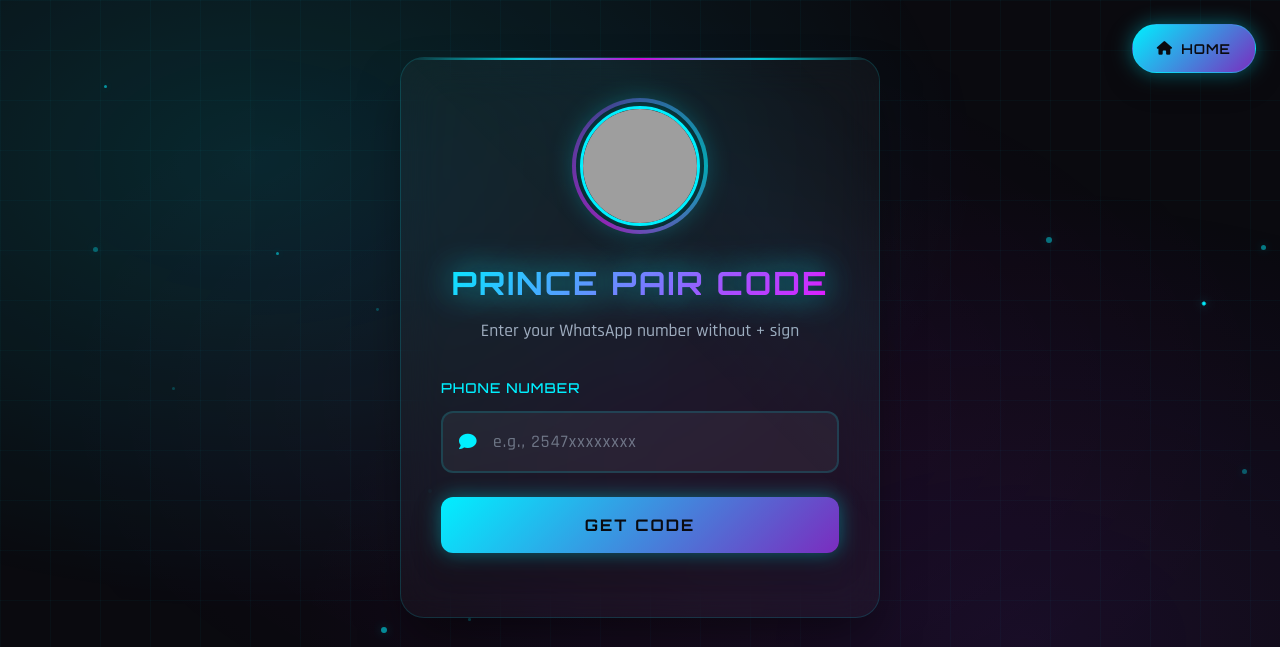
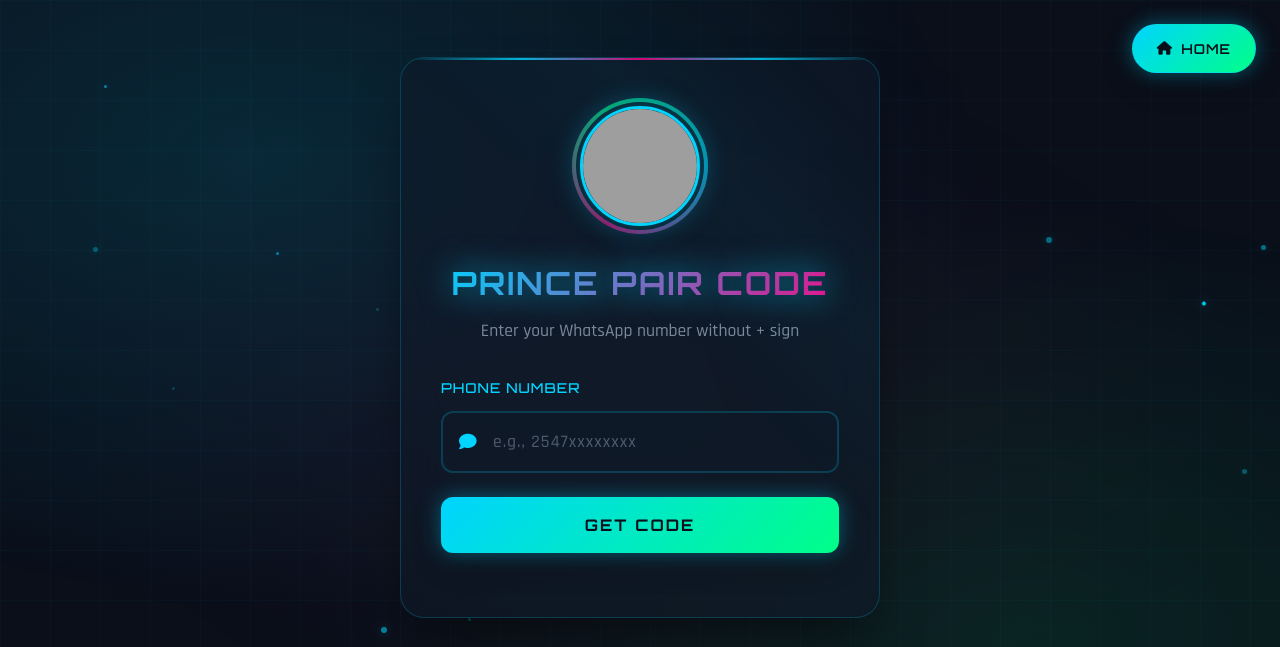
Before and after one commit to Princemaye/SESSIONS, a website: page public/pair.html in a window 1280 px wide. Shown: the top 647 px of the page. Drawn offline with nearby package versions, Linux system fonts and the light colour scheme; grey boxes are pictures that could not be loaded.

Commit message:
Update pair.html

```diff
--- a/public/pair.html
+++ b/public/pair.html
@@ -10,20 +10,20 @@
     <link href="https://fonts.googleapis.com/css2?family=Orbitron:wght@400;500;600;700;800;900&family=Rajdhani:wght@300;400;500;600;700&display=swap" rel="stylesheet">
     <style>
         :root {
-            --primary: #00f0ff;
-            --primary-glow: rgba(0, 240, 255, 0.4);
-            --secondary: #7b2cbf;
-            --accent: #ff00ff;
-            --accent-glow: rgba(255, 0, 255, 0.3);
-            --text: #ffffff;
-            --text-muted: #a0aec0;
-            --background: #0a0a0f;
-            --background-secondary: #12121a;
-            --card-bg: rgba(255, 255, 255, 0.03);
-            --card-border: rgba(0, 240, 255, 0.15);
-            --input-bg: rgba(255, 255, 255, 0.05);
+            --primary: #00d4ff;
+            --primary-glow: rgba(0, 212, 255, 0.4);
+            --secondary: #00ff88;
+            --accent: #ff0080;
+            --accent-glow: rgba(255, 0, 128, 0.3);
+            --text: #e8f4f8;
+            --text-muted: #7a8a9a;
+            --background: #0a0f1a;
+            --background-secondary: #060a12;
+            --card-bg: rgba(15, 25, 40, 0.6);
+            --card-border: rgba(0, 212, 255, 0.2);
+            --input-bg: rgba(15, 25, 40, 0.8);
             --success: #00ff88;
-            --error: #ff4757;
+            --error: #ff0080;
             --warning: #ffbe0b;
             --shadow: 0 25px 50px -12px rgba(0, 0, 0, 0.5);
             --transition: all 0.4s cubic-bezier(0.4, 0, 0.2, 1);
@@ -57,8 +57,8 @@
             width: 100%;
             height: 100%;
             background-image:
-                linear-gradient(rgba(0, 240, 255, 0.03) 1px, transparent 1px),
-                linear-gradient(90deg, rgba(0, 240, 255, 0.03) 1px, transparent 1px);
+                linear-gradient(rgba(0, 212, 255, 0.03) 1px, transparent 1px),
+                linear-gradient(90deg, rgba(0, 212, 255, 0.03) 1px, transparent 1px);
             background-size: 50px 50px;
             z-index: -2;
         }
@@ -70,9 +70,9 @@
             width: 100%;
             height: 100%;
             background:
-                radial-gradient(ellipse at 20% 20%, rgba(0, 240, 255, 0.15) 0%, transparent 50%),
-                radial-gradient(ellipse at 80% 80%, rgba(123, 44, 191, 0.15) 0%, transparent 50%),
-                radial-gradient(ellipse at 50% 50%, rgba(255, 0, 255, 0.05) 0%, transparent 70%);
+                radial-gradient(ellipse at 20% 20%, rgba(0, 212, 255, 0.15) 0%, transparent 50%),
+                radial-gradient(ellipse at 80% 80%, rgba(0, 255, 136, 0.1) 0%, transparent 50%),
+                radial-gradient(ellipse at 50% 50%, rgba(255, 0, 128, 0.05) 0%, transparent 70%);
             z-index: -1;
             animation: glowPulse 8s ease-in-out infinite alternate;
         }
@@ -138,7 +138,7 @@
             align-items: center;
             gap: 0.5rem;
             transition: var(--transition);
-            border: 1px solid rgba(0, 240, 255, 0.3);
+            border: 1px solid rgba(0, 212, 255, 0.3);
         }
 
         .home-btn:hover {
@@ -202,7 +202,7 @@
             background: linear-gradient(
                 45deg,
                 transparent 40%,
-                rgba(0, 240, 255, 0.03) 50%,
+                rgba(0, 212, 255, 0.03) 50%,
                 transparent 60%
             );
             animation: shimmer 8s linear infinite;
@@ -255,7 +255,7 @@
             border: 3px solid var(--primary);
             box-shadow:
                 0 0 30px var(--primary-glow),
-                inset 0 0 20px rgba(0, 240, 255, 0.1);
+                inset 0 0 20px rgba(0, 212, 255, 0.1);
         }
 
         /* Typography */
@@ -336,7 +336,7 @@
             outline: none;
             border-color: var(--primary);
             box-shadow:
-                0 0 0 4px rgba(0, 240, 255, 0.1),
+                0 0 0 4px rgba(0, 212, 255, 0.1),
                 0 0 20px var(--primary-glow);
         }
 
@@ -411,7 +411,7 @@
             border-radius: 16px;
             display: none;
             animation: resultEntry 0.5s ease-out;
-            background: rgba(0, 240, 255, 0.05);
+            background: rgba(0, 212, 255, 0.05);
             border: 1px solid var(--card-border);
         }
 
@@ -494,7 +494,7 @@
         }
 
         .back-btn:hover {
-            background: rgba(0, 240, 255, 0.1);
+            background: rgba(0, 212, 255, 0.1);
             transform: translateY(-2px);
             box-shadow: 0 0 20px var(--primary-glow);
         }
@@ -536,7 +536,7 @@
             width: 50px;
             height: 50px;
             margin: 0 auto;
-            border: 3px solid rgba(0, 240, 255, 0.2);
+            border: 3px solid rgba(0, 212, 255, 0.2);
             border-top: 3px solid var(--primary);
             border-radius: 50%;
             animation: spin 1s linear infinite;
```
